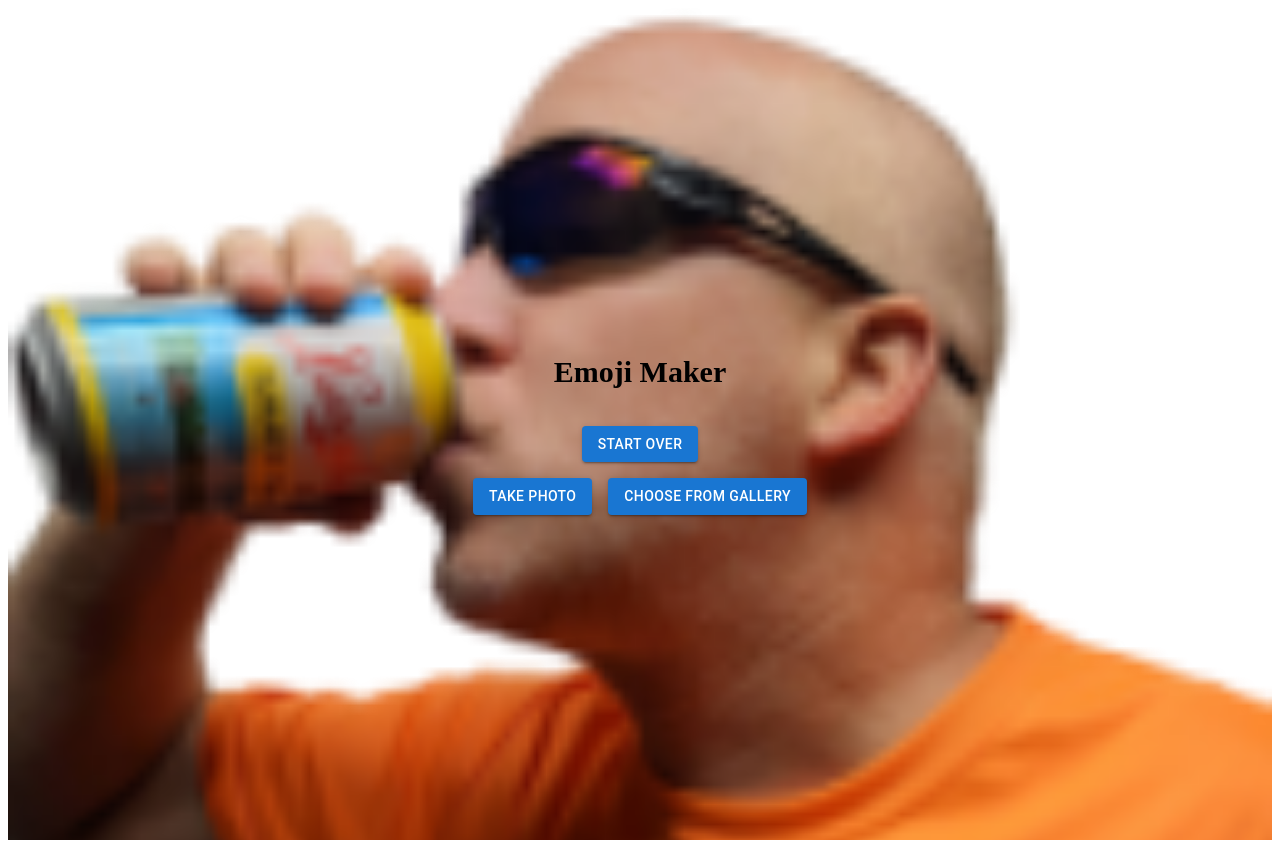
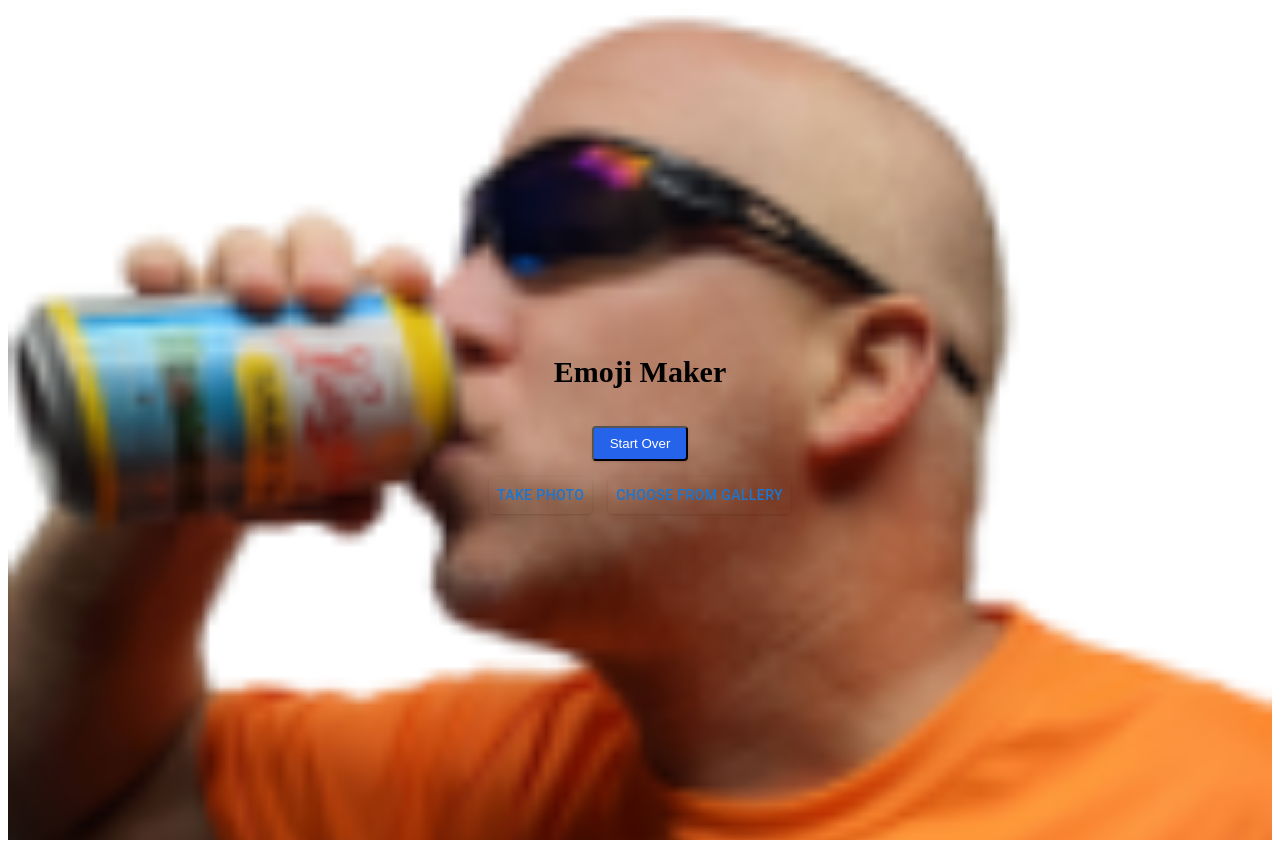
Before and after one commit to cmwillett/emoji-maker, a React (Vite) app: page / in a window 1280 px wide. Built offline with nearby package versions, Linux system fonts and the light colour scheme.

Commit message:
making all buttons the same style

```diff
--- a/src/App.jsx
+++ b/src/App.jsx
@@ -15,7 +15,8 @@ function UploadButtons({ onImageSelect }) {
 
   return (
     <Stack direction="row" spacing={2} className="mt-4">
-      <Button variant="contained" component="label">
+      <Button className="btn-primary">
+        <label>
           Take Photo
           <input
             type="file"
@@ -24,8 +25,10 @@ function UploadButtons({ onImageSelect }) {
             capture="environment"
             onChange={handleFileInput}
           />
+        </label>
       </Button>
-      <Button variant="contained" component="label">
+      <Button className="btn-primary">
+        <label>
           Choose from Gallery
           <input
             type="file"
@@ -33,6 +36,7 @@ function UploadButtons({ onImageSelect }) {
             hidden
             onChange={handleFileInput}
           />
+        </label>
       </Button>
     </Stack>
   )
@@ -117,13 +121,10 @@ export default function App() {
           Install App
         </button>
       )}
-      <Button
-        variant="contained"
-        className="btn-primary mt-4"
-        onClick={handleReset}
-      >
+      <button className="btn-primary mt-4" onClick={handleReset}>
         Start Over
-      </Button>
+      </button>
+
 
       {!imageSrc && <UploadButtons onImageSelect={setImageSrc} />}
 
@@ -151,13 +152,10 @@ export default function App() {
             />
           </div>
 
-          <Button
-            variant="contained"
-            className="btn-primary mt-4"
-            onClick={showCroppedImage}
-          >
+          <button className="btn-primary mt-4" onClick={showCroppedImage}>
             Crop Image
-          </Button>
+          </button>
+
         </>
       )}
 
@@ -170,8 +168,7 @@ export default function App() {
             className="w-32 h-32 object-cover rounded-full border"
           />
           <div className="flex gap-2">
-            <Button
-              variant="outlined"
+            <button
               className="btn-primary mt-4"
               onClick={() => {
                 const link = document.createElement('a')
@@ -181,7 +178,8 @@ export default function App() {
               }}
             >
               Download Emoji
-            </Button>
+            </button>
+
           </div>
         </div>
       )}
```
Lines whose indentation alone changed are shown as unchanged.
